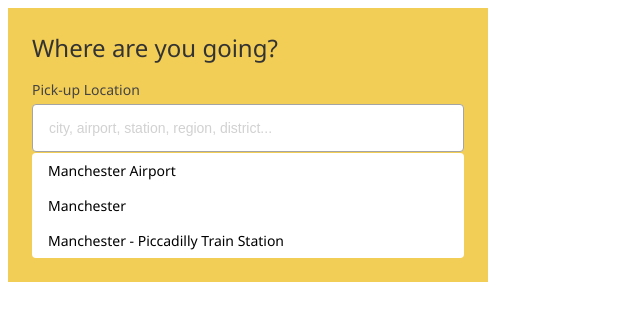
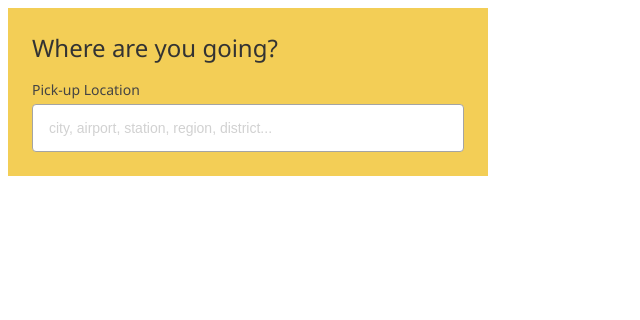
Before and after one commit to surajverma2587/react-search-app, a React (Create React App) app: page / in a window 1280 px wide. Shown: the top 320 px of the page, without its empty margins (0-640 px from the left). Built offline with nearby package versions, Linux system fonts and the light colour scheme.

Commit message:
add props and react hooks to handle state

```diff
--- /dev/null
+++ b/src/components/SearchResults/index.js
@@ -0,0 +1,15 @@
+import React from 'react'
+
+const SearchResults = ({ results }) => (
+  <div className="c-search-results">
+    {
+      results.map(result => (
+        <div className="c-search-results__item" key={result}>
+         {result}
+        </div>
+      ))
+    }
+  </div>
+)
+
+export default SearchResults
--- a/src/components/SearchWidget/index.js
+++ b/src/components/SearchWidget/index.js
@@ -1,25 +1,40 @@
-import React from 'react'
+import React, { useState } from 'react'
 import PropTypes from 'prop-types'
 
+import SearchResults from '../SearchResults'
+
+const mockResults = [
+  'Manchester Airport',
+  'Manchester',
+  'Manchester - Piccadilly Train Station'
+];
+
 const SearchWidget = ({ label, title, placeholder }) => {
+  const [showResults, setShowResults] = useState(false)
+  const [results, setResults] = useState([])
+
+  const onBlur = () => setShowResults(false)
+
+  const onFocus = () => setShowResults(true)
+
+  const onChange = ({ target: { value }}) => value.length > 1 ? setResults(mockResults) : setResults([])
+
   return (
     <div className="c-searchwidget">
       <h2 className="c-searchwidget__title">{title}</h2>
       <div className="c-searchwidget__searchbox">
         <label className="c-form-field__label">{label}</label>
         <div className="c-form-field__input">
-          <input type="text" placeholder={placeholder} />
-          <div className="c-search-results">
-            <div className="c-search-results__item">
-              Manchester Airport
-            </div>
-            <div className="c-search-results__item">
-              Manchester
-            </div>
-            <div className="c-search-results__item">
-              Manchester - Piccadilly Train Station
-            </div>
-          </div>
+          <input
+            type="text"
+            placeholder={placeholder}
+            onBlur={onBlur}
+            onFocus={onFocus}
+            onChange={onChange}
+          />
+          {
+            showResults && results.length ? <SearchResults results={results} /> : null
+          }
         </div>
       </div>
     </div>
```
